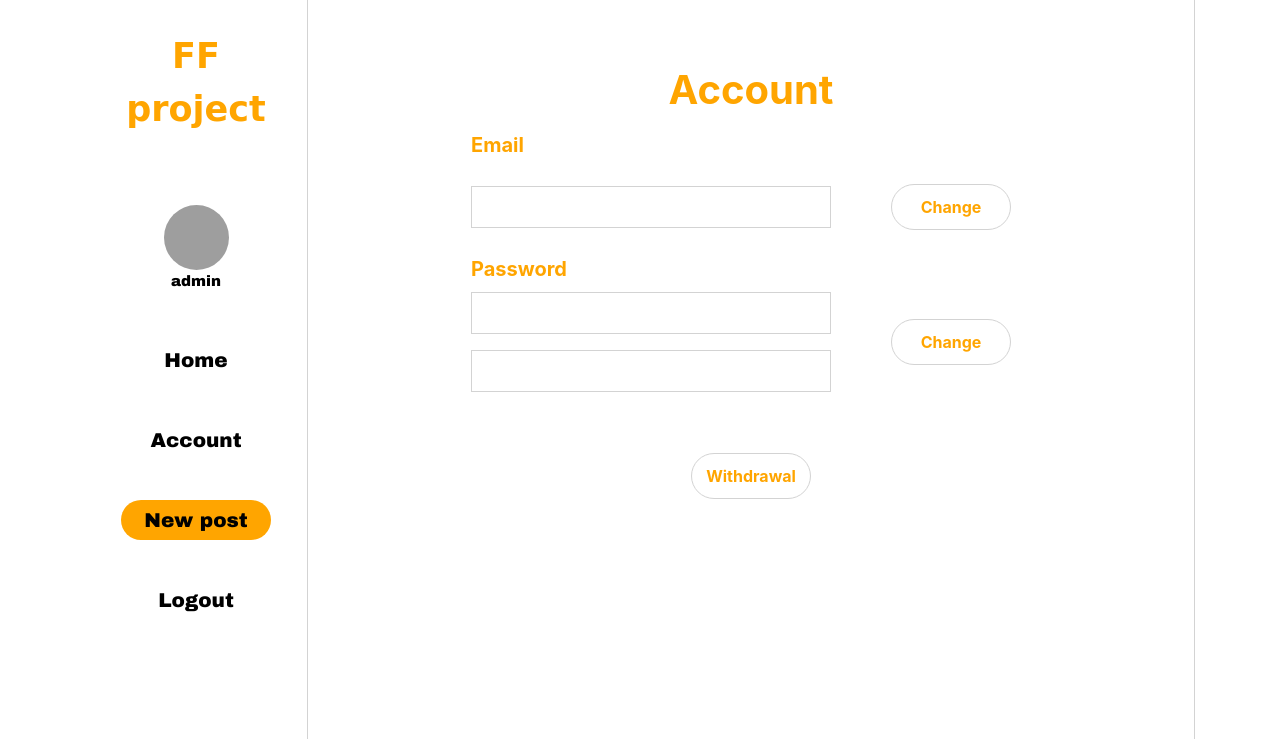
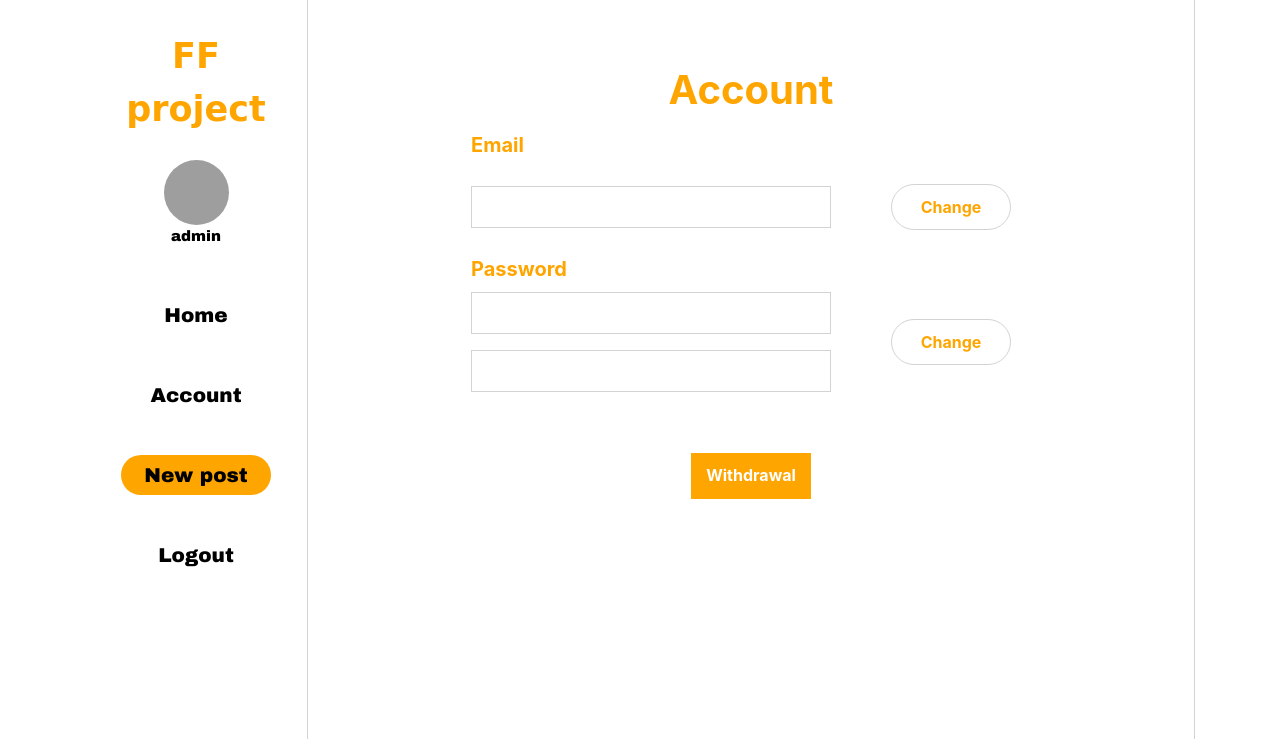
Before and after one commit to Nao-Y1996/ff-project, a Django app: page /profile in a window 1280 px wide. Shown: the top 739 px of the page. Run offline with Django 3.2, Linux system fonts and the light colour scheme; a user stored in the database is signed in; data comes from the database, SQL or seed files in the repository; some libraries are stand-ins or nearby versions; grey boxes are pictures that could not be loaded.

Commit message:
fix_bag_1212

```diff
--- a/postapp/static/postapp/menu.css
+++ b/postapp/static/postapp/menu.css
@@ -10,7 +10,6 @@
     border-radius: 50px;
     padding-top: 5px;
     margin:20px auto;
-    text-align: center;
 }
 
 .menu_button:hover{
@@ -22,6 +21,7 @@
     cursor:pointer;
     text-decoration: none;
     color: #000000;
+
 }
 
 .title{
@@ -30,6 +30,10 @@
     font-weight: bold;
     font-family: Comic Sans MS;
     color: orange;
+}
+.title:hover{
+    text-decoration: none;
+    color:orange;
 }
 
 #v-pills-user-tab{
@@ -71,6 +75,12 @@
 
 #username{
     font-size: 15px;
+    width:100%;
+    padding-left:10px;
+    padding-right:10px;
+    overflow: hidden;
+    text-overflow: ellipsis;
+    white-space: nowrap;
 }
 
 .fa-key, .fa-home, .fa-cog, .fa-plus, .fa-sign-out-alt, .fa-user-plus, .fa-sign-in-alt{
--- a/postapp/templates/postapp/talk_all.html
+++ b/postapp/templates/postapp/talk_all.html
@@ -44,7 +44,7 @@
     <!-- <header>FF project<br /></header> -->
     <div class="container flexbox-container">
         <aside>
-            <div class="title">FF<br />project</div>
+            <a href="{% url 'postapp:talk_all' %}" class="title">FF<br />project</a>
             <i class="fas fa-key fa-lg"></i>
             <!-- <div class="col-3"> -->
             <div class="nav flex-column nav-pills" id="v-pills-tab" role="tablist" aria-orientation="vertical">
@@ -195,8 +195,6 @@
                                 <table>
                                     <tr>
                                         <tr>
-                                            <td class="td1">
-                                            </td>
                                             <td class="td2">
                                                 <div class="btn-group" role="group">
                                                     <button id="btnGroupDrop1" type="button" class="table_menu" data-toggle="dropdown" aria-haspopup="true" aria-expanded="false">
--- a/postapp/templates/postapp/talk_create.html
+++ b/postapp/templates/postapp/talk_create.html
@@ -21,7 +21,7 @@
     <!-- <header>FF project<br /></header> -->
     <div class="container flexbox-container">
         <aside>
-            <div class="title">FF<br />project</div>
+            <a href="{% url 'postapp:talk_all' %}" class="title">FF<br />project</a>
             <i class="fas fa-key fa-lg"></i>
             <!-- <div class="col-3"> -->
             <div class="nav flex-column nav-pills" id="v-pills-tab" role="tablist" aria-orientation="vertical">
--- a/postapp/templates/postapp/talk_detail.html
+++ b/postapp/templates/postapp/talk_detail.html
@@ -31,7 +31,7 @@
             <!-- <header>FF project<br /></header> -->
         <div class="container flexbox-container">
             <aside>
-                <div class="title">FF<br />project</div>
+                <a href="{% url 'postapp:talk_all' %}" class="title">FF<br />project</a>
                 <i class="fas fa-key fa-lg"></i>
                 <!-- <div class="col-3"> -->
                 <div class="nav flex-column nav-pills" id="v-pills-tab" role="tablist" aria-orientation="vertical">
@@ -415,9 +415,9 @@
                                 <div class="button_list_detail">
                                 {% if Exist_favorites == False %}
                                     <a type="submit" class="button_favorite_data" href="{% url 'postapp:final_favorite_add' talk_id=talk_id %}">favorite</a>
-                                    <a class="button_favorite_data" href="{% url 'postapp:final_favorite_delete' talk_id=talk_id %}">good bye</a>
+                                    <a class="button_favorite_data" href="{% url 'postapp:final_favorite_delete' talk_id=talk_id %}">delete</a>
                                     {% else %}
-                                    <a class="button_favorite_data" href="{% url 'postapp:confirmed_add' talk_id=talk_id %}">Finish</a>
+                                    <a class="button_favorite_data" href="{% url 'postapp:confirmed_add' talk_id=talk_id %}">Home</a>
                                 {% endif %}
                                 </div>
                                 <div class="opendata_end">cannot send message</div>
--- a/users/static/users/button.css
+++ b/users/static/users/button.css
@@ -3,7 +3,7 @@
 	border:solid #FFF;
 
 }
-.button_back,.button_next,.Withdrawal_button{
+.button_back,.button_next{
 	width: 120px;
 	height: 46px;
 	background-color: white;
@@ -44,21 +44,20 @@
 	display: inline-block;
     width: 120px;
     height: 46px;
-    background-color: white;
-    color: orange;
+    color: white;
+    background-color: orange;
     font-size: 16px;
     font-weight: bold;
-    border-radius: 50px;
     padding-top: 10px;
     margin:50px auto;
 	text-align: center;
 }
 
 .Withdrawal_button:hover{
-    background-color: rgb(232, 232, 232);
+    color: black;
     outline: none;
     -webkit-tap-highlight-color:none;
     cursor:pointer;
 	text-decoration: none;
-	color: orange;
+	background-color: orange;
 }
--- a/users/templates/users/profile.html
+++ b/users/templates/users/profile.html
@@ -27,7 +27,7 @@
     <!-- <header>FF project<br /></header> -->
     <div class="container flexbox-container">
         <aside>
-            <div class="title">FF<br />project</div>
+            <a href="{% url 'postapp:talk_all' %}" class="title">FF<br />project</a>
             <i class="fas fa-key fa-lg"></i>
             <!-- <div class="col-3"> -->
             <div class="nav flex-column nav-pills" id="v-pills-tab" role="tablist" aria-orientation="vertical">
--- a/users/templates/users/report.html
+++ b/users/templates/users/report.html
@@ -46,7 +46,7 @@
     <!-- <header>FF project<br /></header> -->
     <div class="container flexbox-container">
         <aside>
-            <div class="title">FF<br />project</div>
+            <a href="{% url 'postapp:talk_all' %}" class="title">FF<br />project</a>
             <i class="fas fa-key fa-lg"></i>
             <!-- <div class="col-3"> -->
             <div class="nav flex-column nav-pills" id="v-pills-tab" role="tablist" aria-orientation="vertical">
--- a/users/templates/users/userinfo_update.html
+++ b/users/templates/users/userinfo_update.html
@@ -27,7 +27,7 @@
     <!-- <header>FF project<br /></header> -->
     <div class="container flexbox-container">
         <aside>
-            <div class="title">FF<br />project</div>
+            <a href="{% url 'postapp:talk_all' %}" class="title">FF<br />project</a>
             <i class="fas fa-key fa-lg"></i>
             <!-- <div class="col-3"> -->
             <div class="nav flex-column nav-pills" id="v-pills-tab" role="tablist" aria-orientation="vertical">
```
Also changed, not shown: postapp/static/postapp/Table.css (+6 -6 lines).
